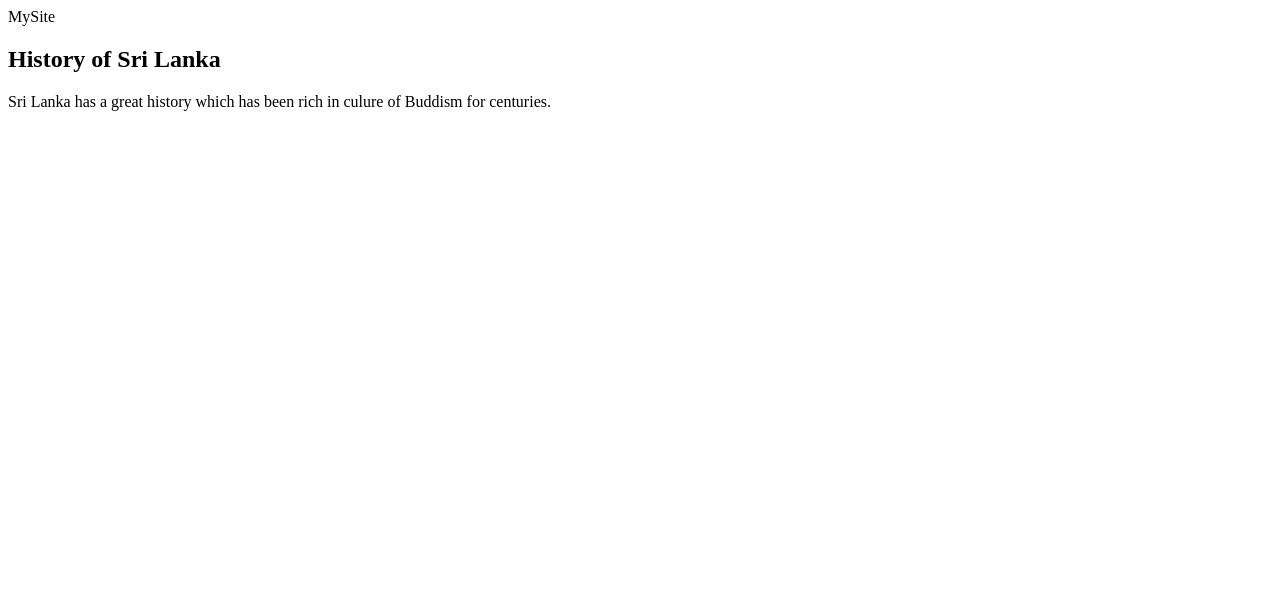
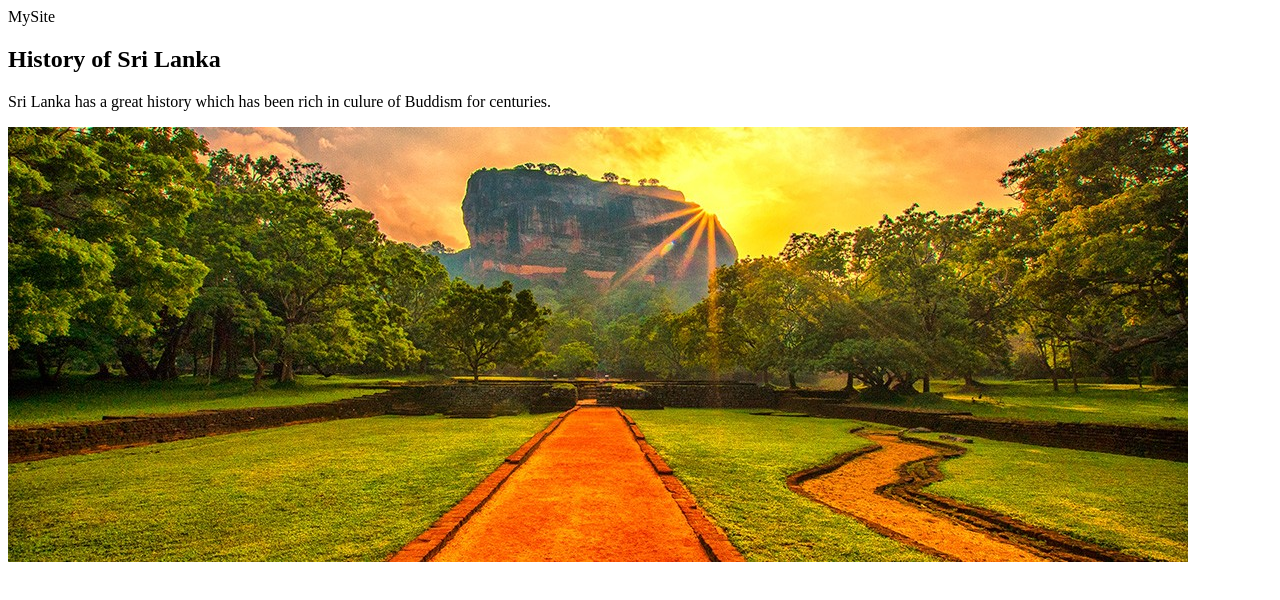
Before and after one commit to 92chathuranga/SL-History, a plain HTML site: page index.html in a window 1280 px wide. Drawn offline with Linux system fonts and the light colour scheme.

Commit message:
third commit

```diff
--- a/index.html
+++ b/index.html
@@ -16,7 +16,7 @@
         Sri Lanka has a great history which has been rich in culure of Buddism for centuries.
 
         </p>
-        <img src="image/sigiriya.jpg" alt="">
+        <img src="images/sigiriya.jpg" alt="">
     </section>
 
 </body>
```
